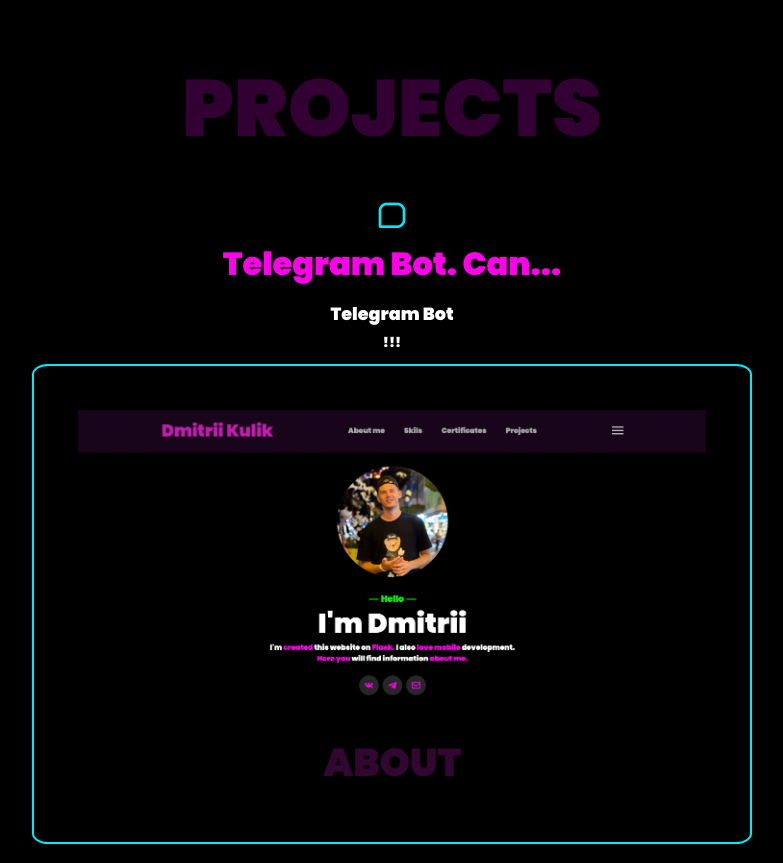
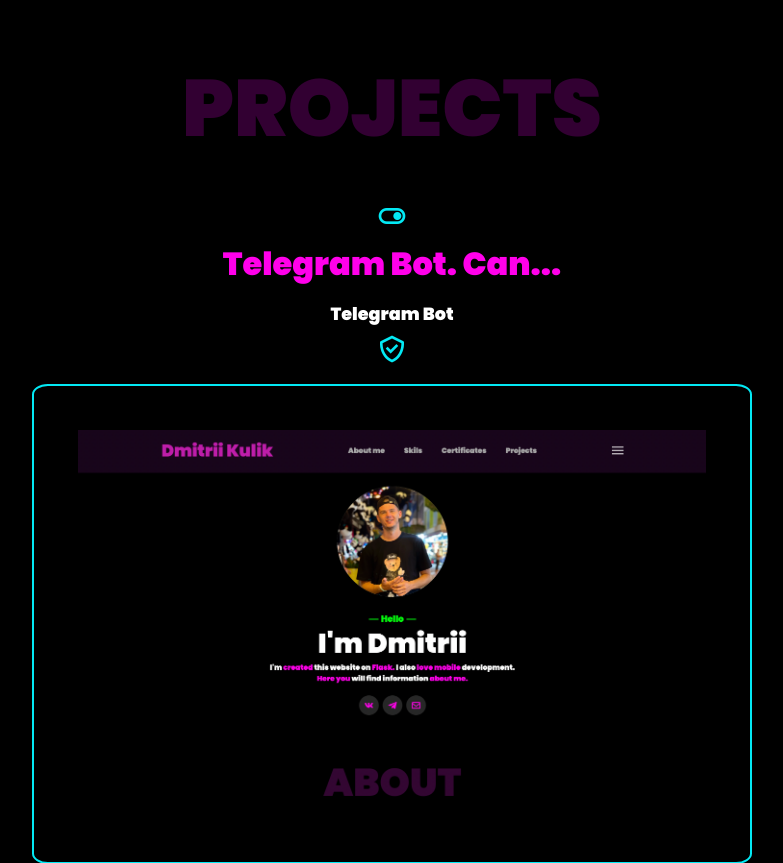
Before and after one commit to Kulik129/MyPortfolio, a Flask app: page /projects in a window 1280 px wide. Shown: the part 93-956 px from the top of the page, without its empty margins (248-1031 px from the left). Run offline with Flask 2, Linux system fonts and the light colour scheme.

Commit message:
Изменил значки в файле projects

```diff
--- a/templates/projects.html
+++ b/templates/projects.html
@@ -13,13 +13,13 @@ Projects
             <div class="swiper-slide">
                 <!-- Review Box -->
                 <div class="review-box">
-                    <i class='bx bx-message-square'></i>
+                    <i class='bx bx-toggle-right'></i>
                     <p class="review-text">
                         Telegram Bot. Can...
                     </p>
                     <div class="review-profile">
                         <h2>Telegram Bot</h2>
-                        <span>!!!</span>
+                        <span><i class='bx bx-check-shield'></i></span>
                         <img src="{{ url_for('static', filename='img/proj1.png') }}" alt="">
                     </div>
                 </div>
@@ -27,13 +27,13 @@ Projects
             <div class="swiper-slide">
                 <!-- Review Box -->
                 <div class="review-box">
-                    <i class='bx bx-message-square'></i>
+                    <i class='bx bx-toggle-right'></i>
                     <p class="review-text">
                         Mobile app. Can ...
                     </p>
                     <div class="review-profile">
                         <h2>Mobile app</h2>
-                        <span>!!!</span>
+                        <span><i class='bx bx-check-shield'></i></span>
                         <img src="{{ url_for('static', filename='img/proj2.png') }}" alt="">
                     </div>
                 </div>
@@ -41,13 +41,13 @@ Projects
             <div class="swiper-slide">
                 <!-- Review Box -->
                 <div class="review-box">
-                    <i class='bx bx-message-square'></i>
+                    <i class='bx bx-toggle-right'></i>
                     <p class="review-text">
                         Website. Can ...
                     </p>
                     <div class="review-profile">
                         <h2>Website</h2>
-                        <span>!!!</span>
+                        <span><i class='bx bx-check-shield'></i></span>
                         <img src="{{ url_for('static', filename='img/proj3.png') }}" alt="">
                     </div>
                 </div>
```
